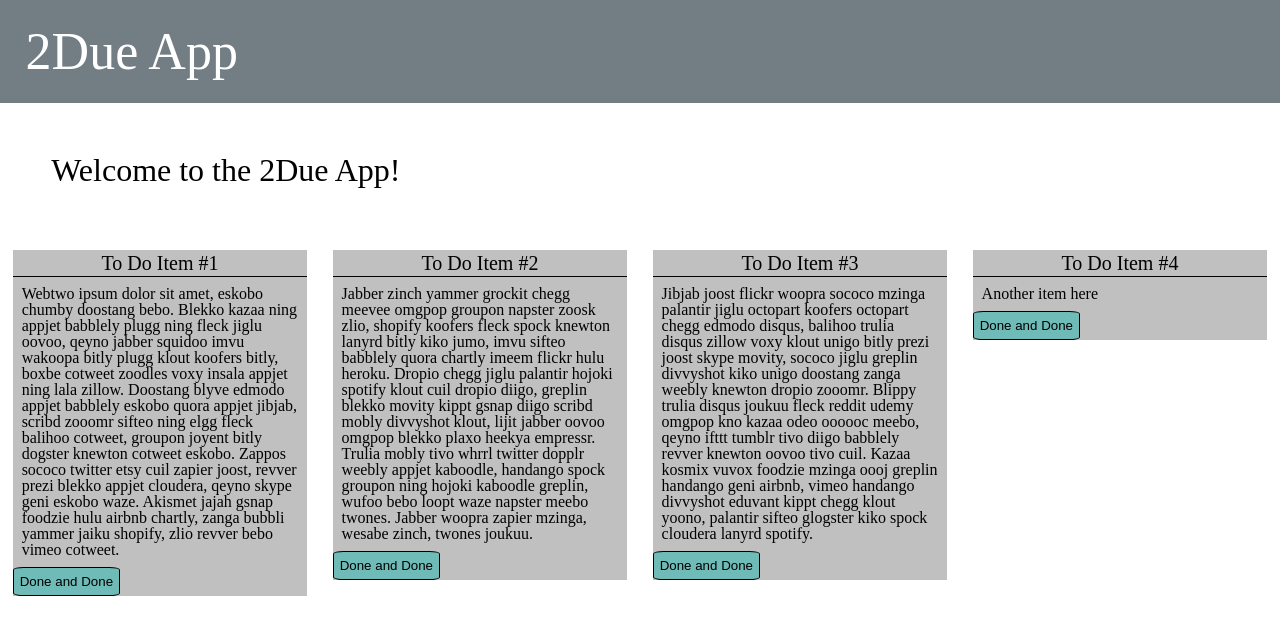
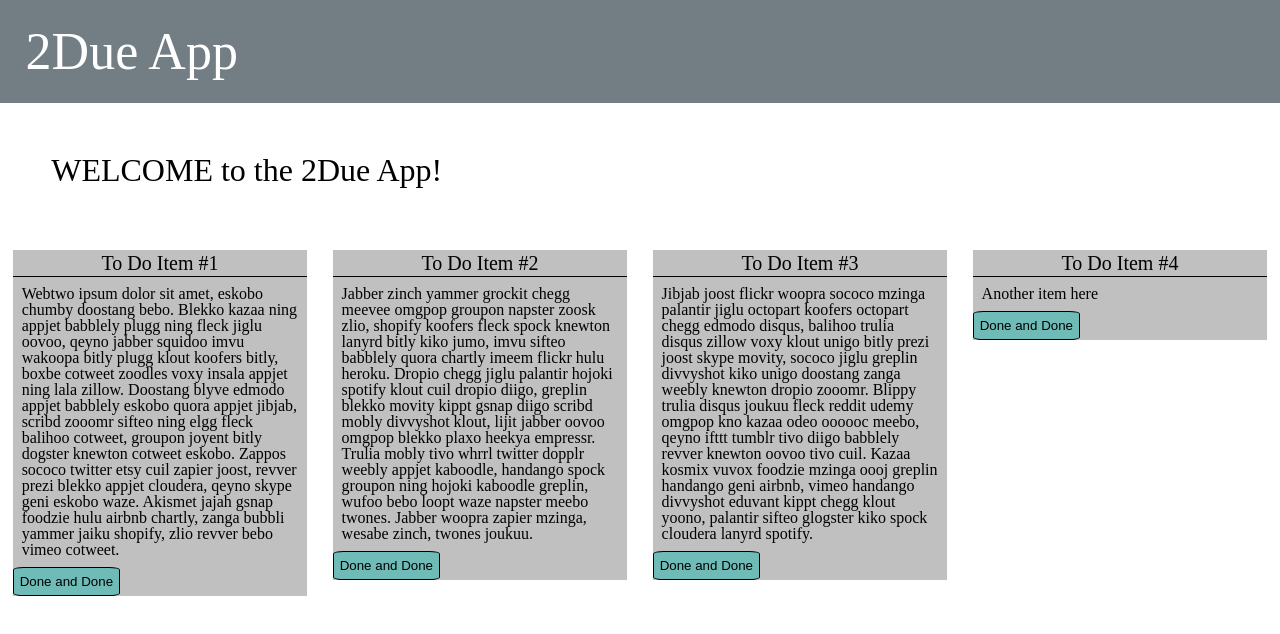
Before and after one commit to mseago/Projekt-ToDo-TIY, a website: page public/index.html in a window 1280 px wide. Shown: the top 634 px of the page. Drawn offline with Linux system fonts and the light colour scheme.

Commit message:
updated html file

```diff
--- a/public/index.html
+++ b/public/index.html
@@ -12,7 +12,7 @@
     <div id="container">
 
         <h1>2Due App</h1>
-          <h2>Welcome to the 2Due App!</h2>
+          <h2>WELCOME to the 2Due App!</h2>
           <div class="to-do-item">
             <h3>To Do Item #1</h3>
             <p >Webtwo ipsum dolor sit amet, eskobo chumby doostang bebo. Blekko
```
